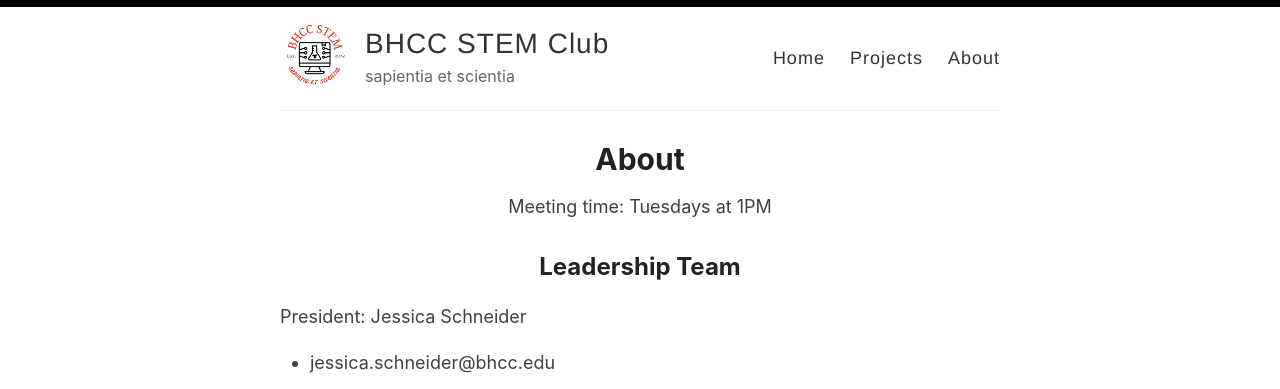
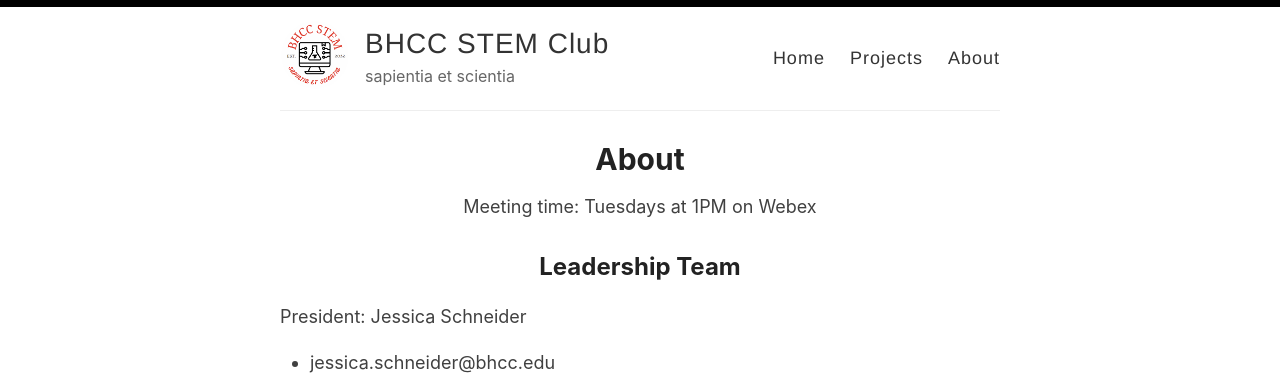
Before and after one commit to bhccstem/bhccstem.github.io, a Jekyll site: the page built from _pages/about.md, in a window 1280 px wide. Shown: the top 389 px of the page. Built offline with Jekyll 4.4.1, drawn with Linux system fonts in a browser that asks for light colours.

Commit message:
Update about.md

```diff
--- a/_pages/about.md
+++ b/_pages/about.md
@@ -4,7 +4,7 @@ title: About
 permalink: /about/
 ---
 
-<p align="center"> Meeting time: Tuesdays at 1PM </p>
+<p align="center"> Meeting time: Tuesdays at 1PM on Webex </p>
 
 ## Leadership Team
 
```
